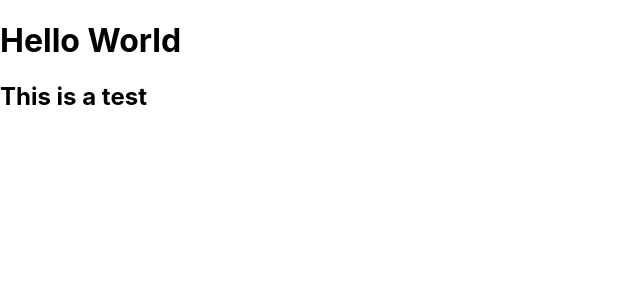
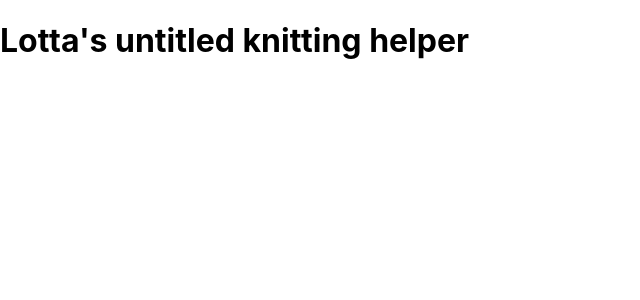
Before and after one commit to mbickell/knitting-app, a React (Create React App) app: page / in a window 1280 px wide. Shown: the top 300 px of the page, without its empty margins (0-640 px from the left). Built offline with nearby package versions, Linux system fonts and the light colour scheme.

Commit message:
Minor tweaks

```diff
--- a/public/index.html
+++ b/public/index.html
@@ -24,7 +24,7 @@
       work correctly both with client-side routing and a non-root public URL.
       Learn how to configure a non-root public URL by running `npm run build`.
     -->
-    <title>React App</title>
+    <title>Untitled Knitting App</title>
   </head>
   <body>
     <noscript>You need to enable JavaScript to run this app.</noscript>
--- a/src/App/App.jsx
+++ b/src/App/App.jsx
@@ -4,12 +4,7 @@ import styles from "./App.module.scss";
 class App extends Component {
   state = {};
   render() {
-    return (
-      <>
-        <h1>Hello World</h1>
-        <h2>This is a test</h2>
-      </>
-    );
+    return <h1>Lotta's untitled knitting helper</h1>;
   }
 }
 
```
Also changed, not shown: src/logo.svg (deleted), 1 other file (tests, documents, lock files or other folders).
